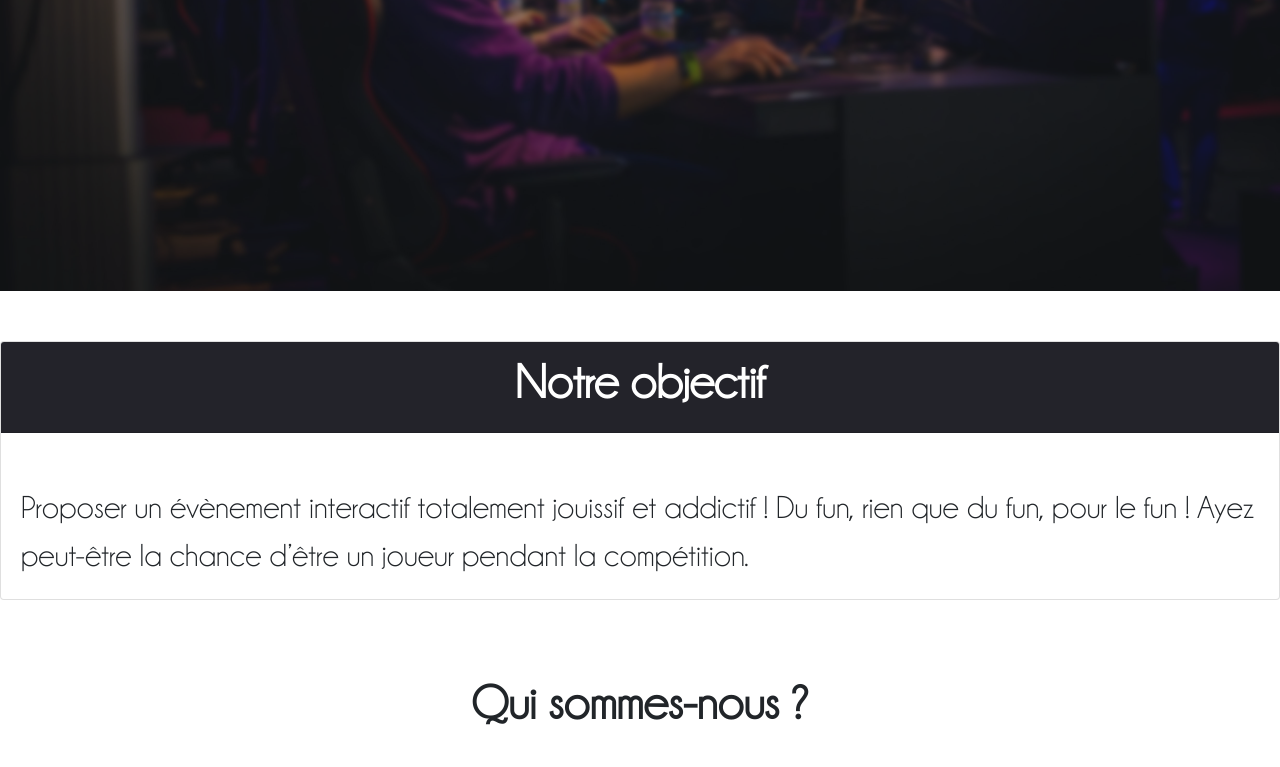
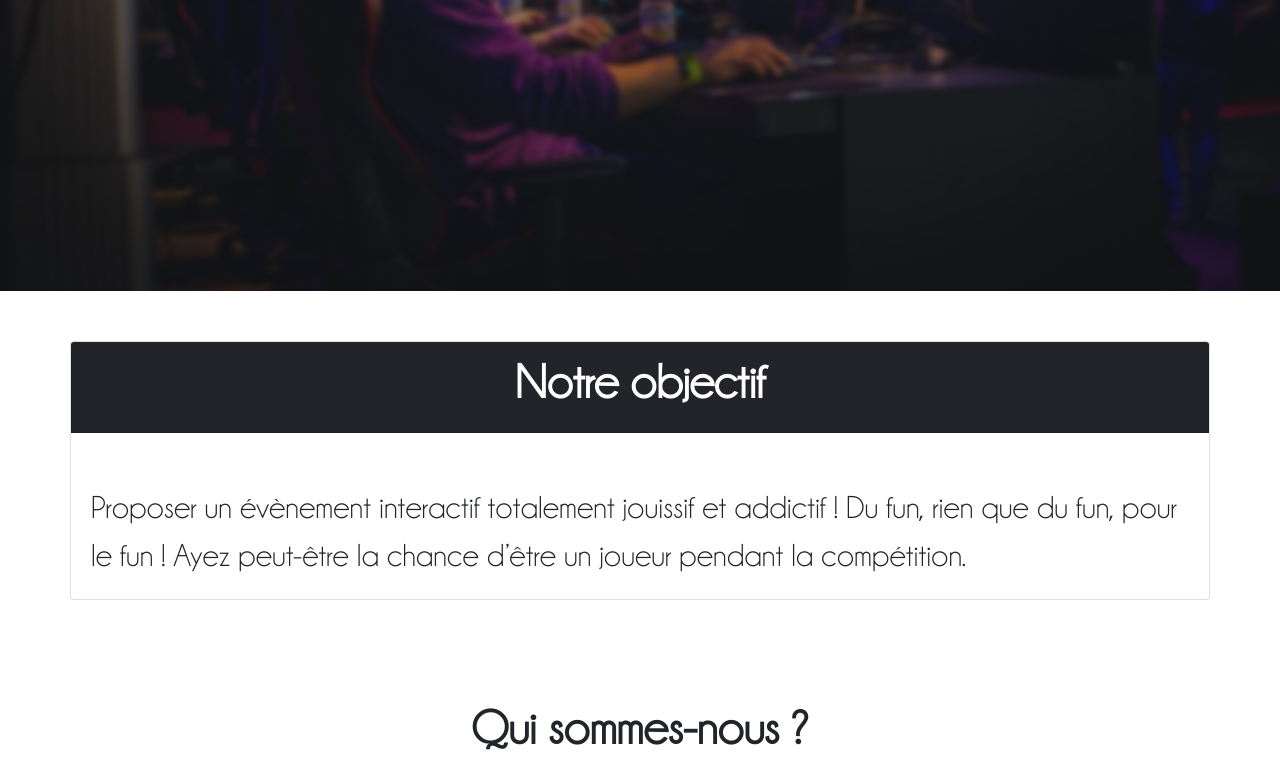
Before and after one commit to Kwoak/WorkshopTeam2019, a website: page index.html in a window 1280 px wide. Shown: the part 509-1276 px from the top of the page. Drawn offline with nearby package versions, Linux system fonts and the light colour scheme.

Commit message:
remove class objectif

```diff
--- a/css/clean-blog.css
+++ b/css/clean-blog.css
@@ -522,8 +522,3 @@ footer .copyright {
     margin-bottom: 25px;
     width: 90%;
 }
-
-.container-objectif {
-    margin-right: 15px;
-    margin-left: 15px;
-}
--- a/index.html
+++ b/index.html
@@ -47,7 +47,7 @@
 	</header>
 
 	<!-- Main Content -->
-	<div class="container-objectif">
+	<div class="container">
 		<div class="row">
 			<div class="card">
 				<div class="card-header">
```
